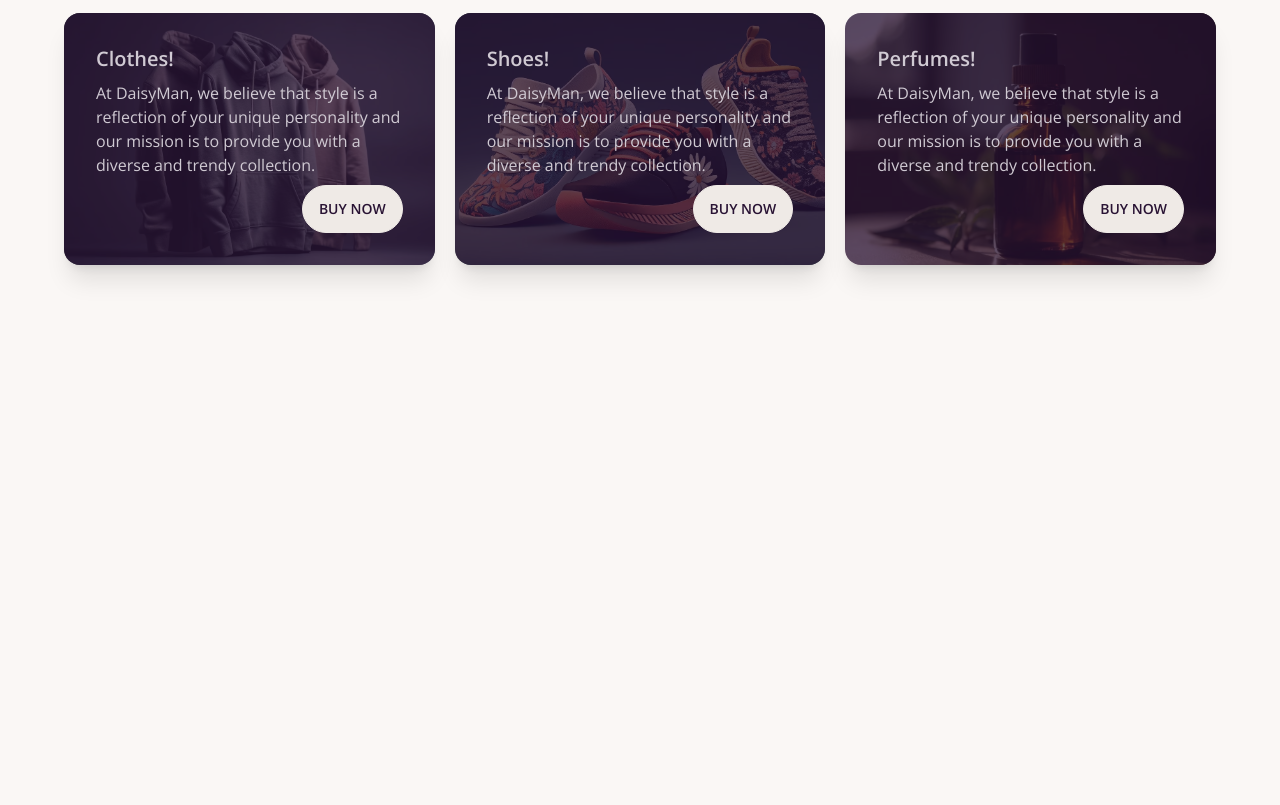
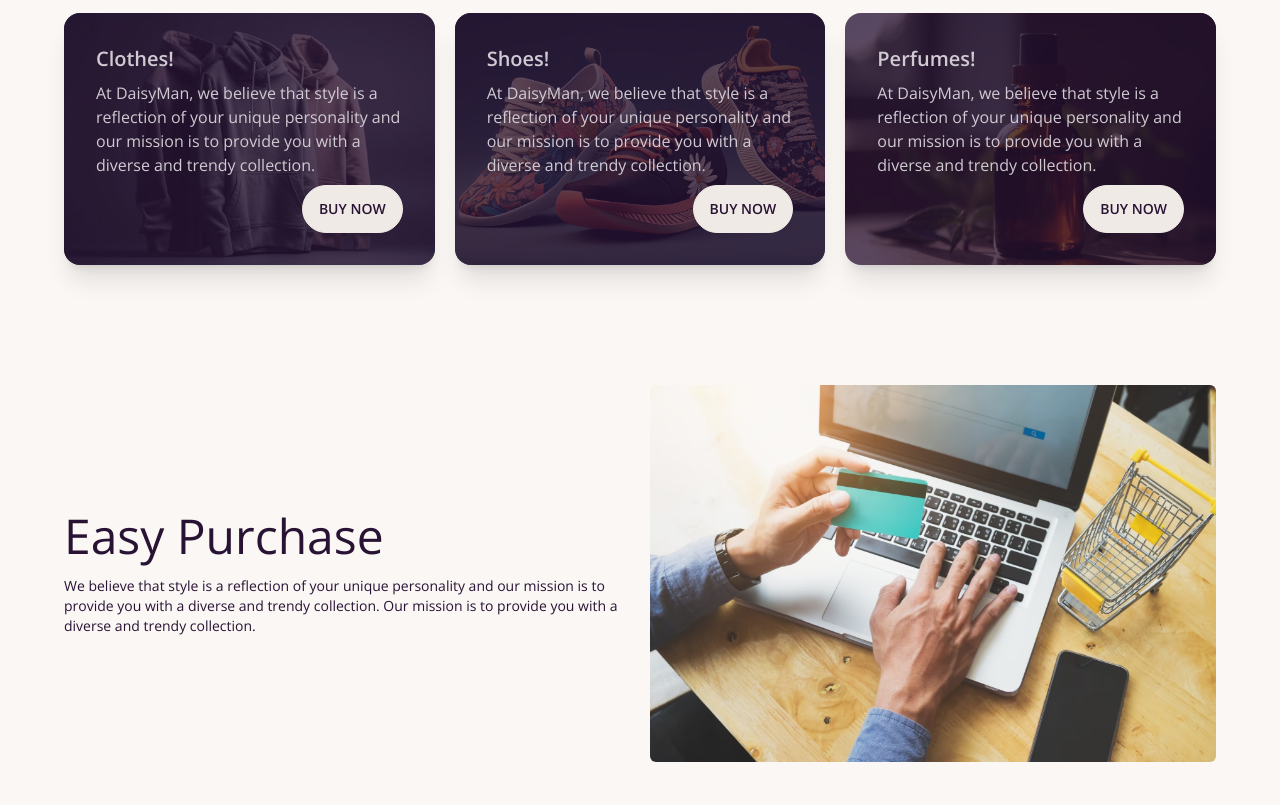
Before and after one commit to engsabbir/daisyMan, a plain HTML site: page index.html in a window 1280 px wide. Shown: the part 971-1776 px from the top of the page. Before the commit the page ends 1316 px from the top, so only its background shows below. Drawn offline with nearby package versions, Linux system fonts and the light colour scheme.

Commit message:
featured section added

```diff
--- a/index.html
+++ b/index.html
@@ -142,6 +142,19 @@
                 </div>
             </div>
         </section>
+
+        <!-- featured section start  -->
+        <section class="max-w-screen-xl mx-auto px-8 md:px-12 lg:px-16 py-6 md:py-10 my-10">
+            <div class="flex flex-col-reverse md:flex-row gap-5 items-center">
+                <div class="flex-1">
+                    <h2 class="text-4xl md:text-5xl">Easy Purchase</h2>
+                    <p class="mt-4 text-sm">We believe that style is a reflection of your unique personality and our mission is to provide you with a diverse and trendy collection. Our mission is to provide you with a diverse and trendy collection.</p>
+                </div>
+                <div class="flex-1">
+                    <img src="./images/easy-purchase.avif" alt="easy-purchase" class="rounded-md">
+                </div>
+            </div>
+        </section>
     </main>
     <footer></footer>
 </body>
```
